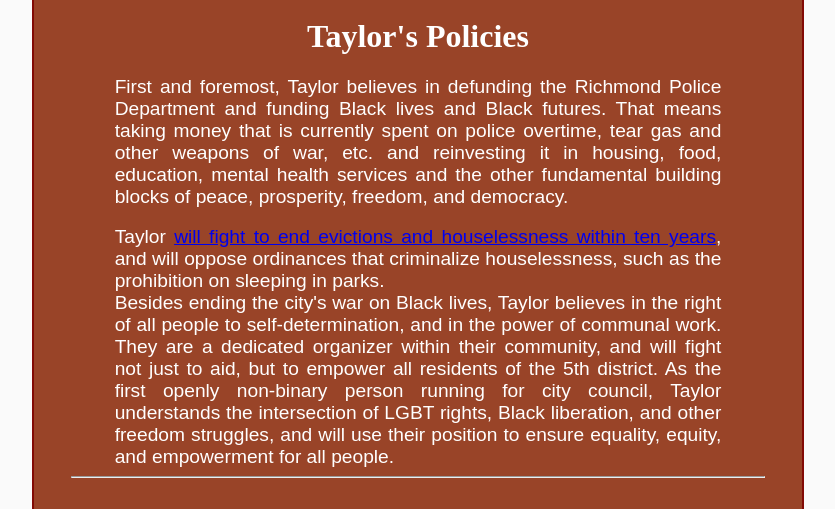
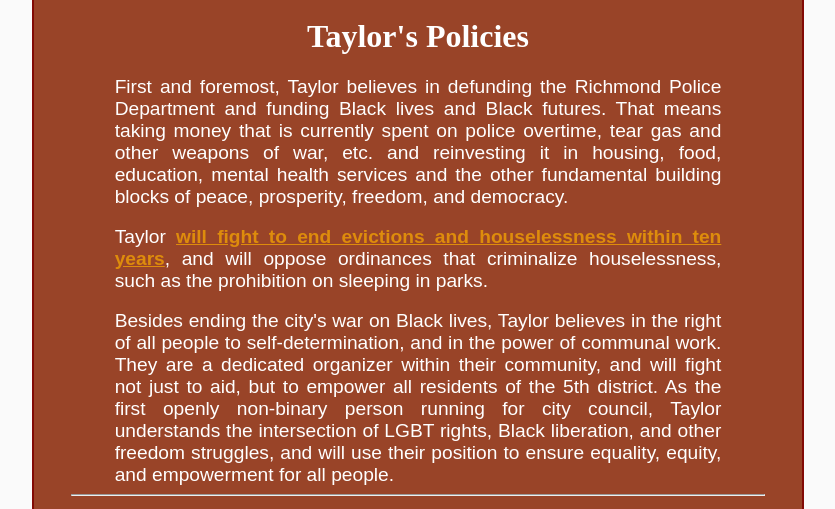
Before and after one commit to alexoxford/tay4rva, a PHP site: page /policies.html in a window 1280 px wide. Shown: the part 878-1387 px from the top of the page, without its empty margins (222-1057 px from the left). Run offline with PHP 8.4, Linux system fonts and the light colour scheme.

Commit message:
formatting

```diff
--- a/htdocs/policies.html
+++ b/htdocs/policies.html
@@ -31,6 +31,8 @@
         <p>Taylor <a href="https://www.facebook.com/110132660814760/videos/366392244405191?t=825">will fight to end
                     evictions and houselessness within ten years</a>, and will oppose ordinances that criminalize houselessness, such as the prohibition on sleeping in parks.</p>
 
+        <br>
+
         <p>Besides ending the city's war on Black lives, Taylor believes in the right of all people to self-determination, and in the power of communal work. They are a dedicated organizer within their community, and will fight not just to aid, but to empower
             all residents of the 5th district. As the first openly non-binary person running for city council, Taylor understands the intersection of LGBT rights, Black liberation, and other freedom struggles, and will use their position to ensure equality,
             equity, and empowerment for all people.</p>
--- a/htdocs/stylesheet.css
+++ b/htdocs/stylesheet.css
@@ -17,12 +17,16 @@ div#header {
     background-color: rgb(153, 68, 40);
 }
 
+a {
+    color: #DE8C0C;
+    font-weight: bold;
+}
+
 a.nav {
     padding: 0.5rem;
     background-color: rgb(153, 68, 40);
     color: white;
     text-decoration: none;
-    font-weight: 600;
     font-size: xx-large;
     display: contents;
 }
```
